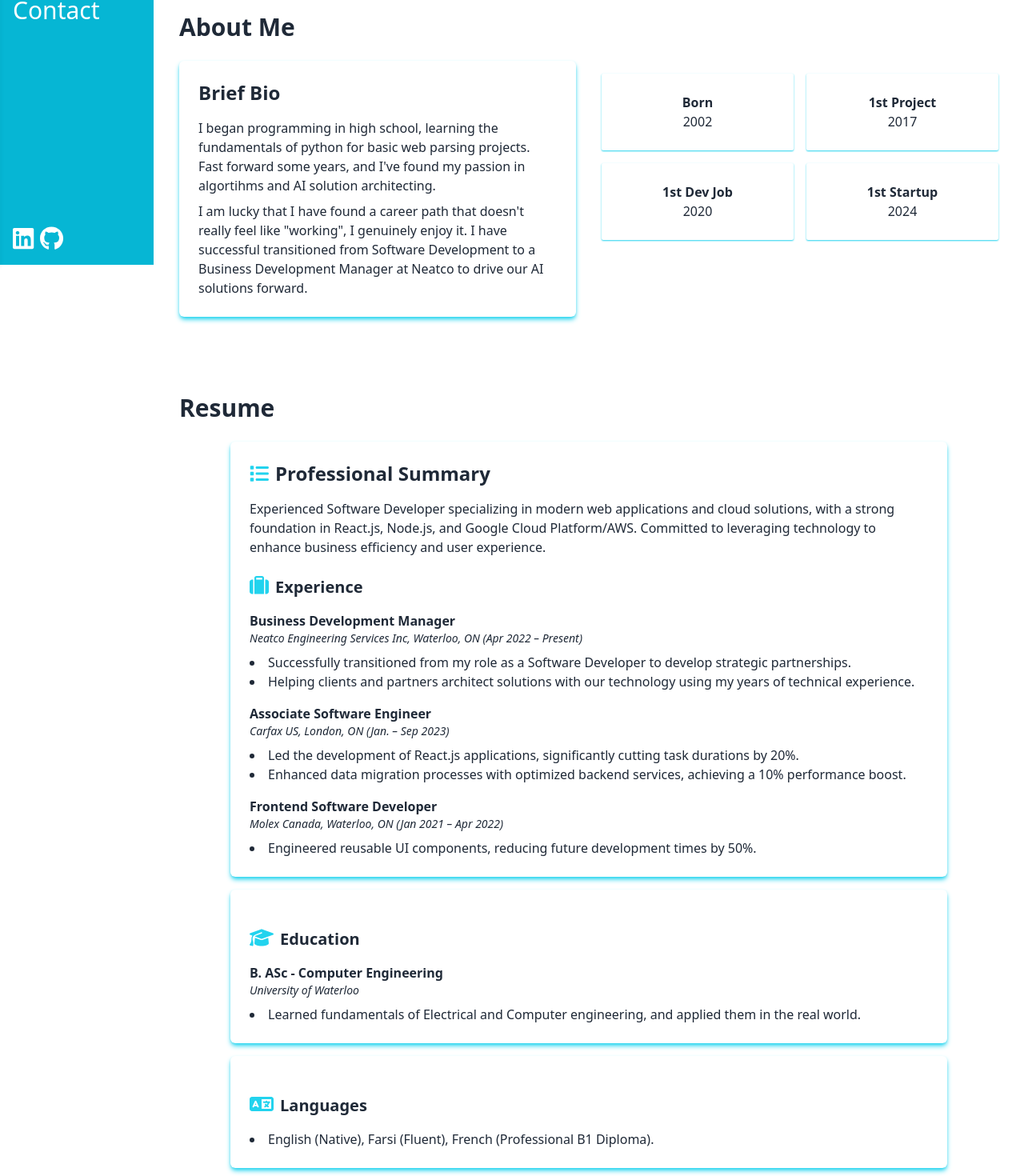
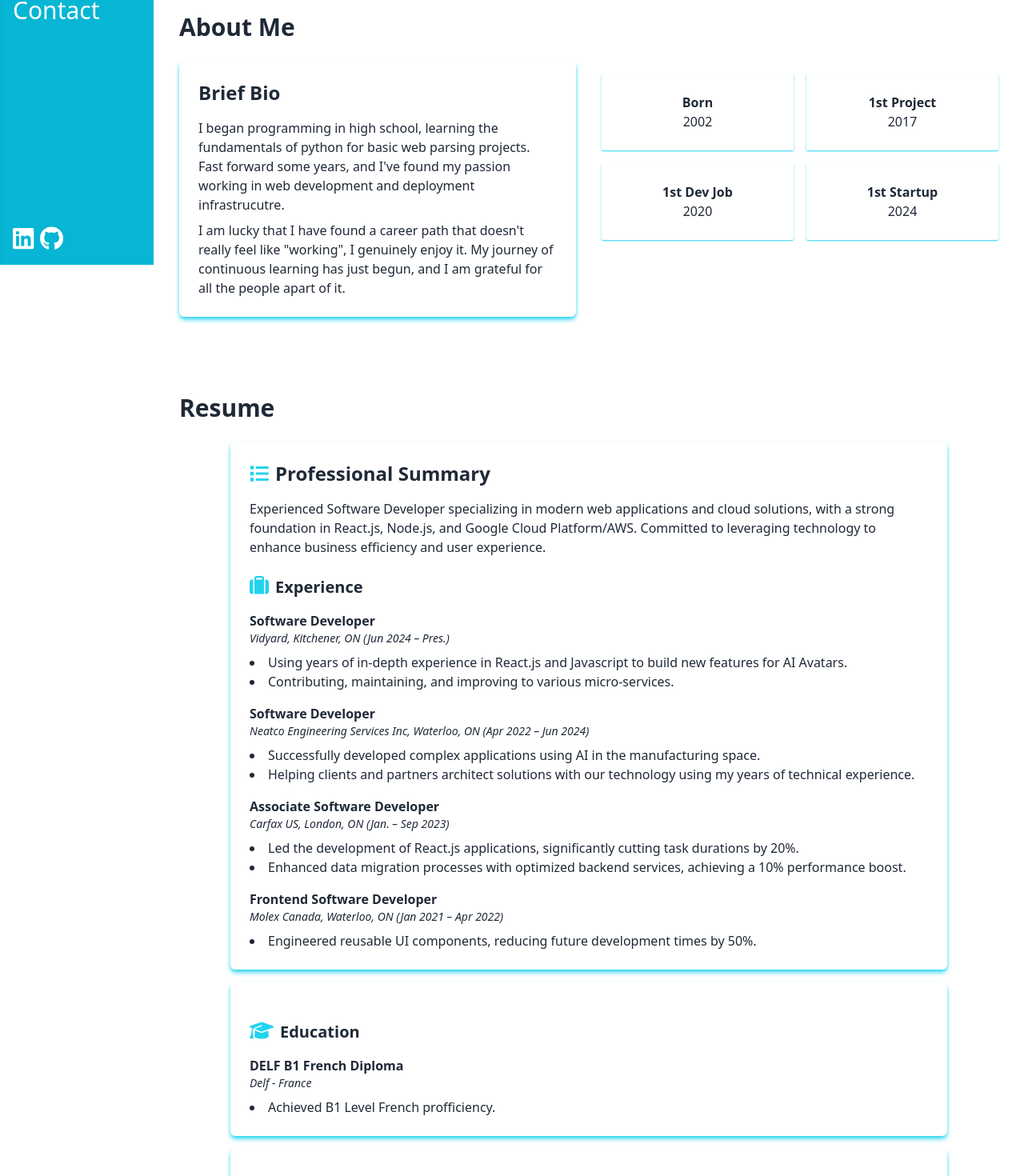
Before and after one commit to duble-k/kiancode, a React (Vite) app: page / in a window 1280 px wide. Shown: the part 469-1939 px from the top of the page at 80% size. Built offline with nearby package versions, Linux system fonts and the light colour scheme.

Commit message:
August 2024 Update

```diff
--- a/src/components/About.jsx
+++ b/src/components/About.jsx
@@ -19,11 +19,11 @@ const About = React.forwardRef((props, ref) => {
                             <h3 className="text-2xl font-semibold">Brief Bio</h3>
                             <p className="mt-4">
                                 I began programming in high school, learning the fundamentals of python for basic web parsing projects.
-                                Fast forward some years, and I've found my passion in algortihms and AI solution architecting.
+                                Fast forward some years, and I've found my passion working in web development and deployment infrastrucutre.
                             </p>
                             <p className="mt-2">
                                 I am lucky that I have found a career path that doesn't really feel like "working", I genuinely enjoy it.
-                                I have successful transitioned from Software Development to a Business Development Manager at Neatco to drive our AI solutions forward.
+                                My journey of continuous learning has just begun, and I am grateful for all the people apart of it.
                             </p>
                         </div>
                     </div>
--- a/src/components/Home.jsx
+++ b/src/components/Home.jsx
@@ -55,7 +55,7 @@ const Home = () => {
             <div className="flex flex-col items-center">
                 <img src="https://firebasestorage.googleapis.com/v0/b/kiancode.appspot.com/o/profile.jpeg?alt=media&token=6205ee9b-4b82-4f36-a825-969b7b5b8bf2" alt="Profile" className="lg:w-64 lg:h-64 w-48 h-48 rounded-full shadow-lg" />
                 <h1 className="text-3xl font-bold mt-4">Hi, this is Kian</h1>
-                <p className="text-xl mt-2">Business Development Manager</p>
+                <p className="text-xl mt-2">Software Developer at Vidyard</p>
             </div>
             <div className="flex flex-col items-center justify-center">
             <p className="text-center mt-6 relative">
--- a/src/components/Resume.jsx
+++ b/src/components/Resume.jsx
@@ -18,23 +18,33 @@ const Resume = React.forwardRef((props, ref) => {
                         </p>
 
                         <h3 className="text-xl font-semibold mt-6">
-                        <FontAwesomeIcon icon={faSuitcase} className="text-2xl text-cyan-400 mr-2" />
+                            <FontAwesomeIcon icon={faSuitcase} className="text-2xl text-cyan-400 mr-2" />
                             Experience
                         </h3>
 
                         {/* Job 1 */}
                         <div className="mt-4">
-                            <h4 className="font-bold">Business Development Manager</h4>
-                            <p className="text-sm italic">Neatco Engineering Services Inc, Waterloo, ON (Apr 2022 – Present)</p>
+                            <h4 className="font-bold">Software Developer</h4>
+                            <p className="text-sm italic">Vidyard, Kitchener, ON (Jun 2024 – Pres.)</p>
                             <ul className="list-disc list-inside mt-2">
-                                <li>Successfully transitioned from my role as a Software Developer to develop strategic partnerships.</li>
-                                <li>Helping clients and partners architect solutions with our technology using my years of technical experience.</li>
+                                <li>Using years of in-depth experience in React.js and Javascript to build new features for AI Avatars.</li>
+                                <li>Contributing, maintaining, and improving to various micro-services.</li>
                             </ul>
                         </div>
 
                         {/* Job 2 */}
                         <div className="mt-4">
-                            <h4 className="font-bold">Associate Software Engineer</h4>
+                            <h4 className="font-bold">Software Developer</h4>
+                            <p className="text-sm italic">Neatco Engineering Services Inc, Waterloo, ON (Apr 2022 – Jun 2024)</p>
+                            <ul className="list-disc list-inside mt-2">
+                                <li>Successfully developed complex applications using AI in the manufacturing space.</li>
+                                <li>Helping clients and partners architect solutions with our technology using my years of technical experience.</li>
+                            </ul>
+                        </div>
+
+                        {/* Job 3 */}
+                        <div className="mt-4">
+                            <h4 className="font-bold">Associate Software Developer</h4>
                             <p className="text-sm italic">Carfax US, London, ON (Jan. – Sep 2023)</p>
                             <ul className="list-disc list-inside mt-2">
                                 <li>Led the development of React.js applications, significantly cutting task durations by 20%.</li>
@@ -42,7 +52,7 @@ const Resume = React.forwardRef((props, ref) => {
                             </ul>
                         </div>
 
-                        {/* Job 3 */}
+                        {/* Job 4 */}
                         <div className="mt-4">
                             <h4 className="font-bold">Frontend Software Developer</h4>
                             <p className="text-sm italic">Molex Canada, Waterloo, ON (Jan 2021 – Apr 2022)</p>
@@ -57,15 +67,24 @@ const Resume = React.forwardRef((props, ref) => {
                 <div className="flex flex-col items-center mt-4">
                     <div className="w-full lg:max-w-4xl rounded-md shadow-md shadow-cyan-400 p-6">
                         <h3 className="text-xl font-semibold mt-6">
-                        <FontAwesomeIcon icon={faGraduationCap} className="text-2xl text-cyan-400 mr-2" />
+                            <FontAwesomeIcon icon={faGraduationCap} className="text-2xl text-cyan-400 mr-2" />
                             Education
                         </h3>
-                        {/* Job 1 */}
-                        <div className="mt-4">
+                        {/* Education 1 */}
+                        {/* <div className="mt-4">
                             <h4 className="font-bold">B. ASc - Computer Engineering</h4>
                             <p className="text-sm italic">University of Waterloo</p>
                             <ul className="list-disc list-inside mt-2">
                                 <li>Learned fundamentals of Electrical and Computer engineering, and applied them in the real world.</li>
+                            </ul>
+                        </div> */}
+
+                        {/* Education 2 */}
+                        <div className="mt-4">
+                            <h4 className="font-bold">DELF B1 French Diploma</h4>
+                            <p className="text-sm italic">Delf - France</p>
+                            <ul className="list-disc list-inside mt-2">
+                                <li>Achieved B1 Level French profficiency.</li>
                             </ul>
                         </div>
                     </div>
@@ -74,13 +93,13 @@ const Resume = React.forwardRef((props, ref) => {
                 <div className="flex flex-col items-center mt-4">
                     <div className="w-full lg:max-w-4xl rounded-md shadow-md shadow-cyan-400 p-6">
                         <h3 className="text-xl font-semibold mt-6">
-                        <FontAwesomeIcon icon={faLanguage} className="text-2xl text-cyan-400 mr-2" />
+                            <FontAwesomeIcon icon={faLanguage} className="text-2xl text-cyan-400 mr-2" />
                             Languages
                         </h3>
                         {/* Job 1 */}
                         <div className="mt-4">
                             <ul className="list-disc list-inside mt-2">
-                                <li>English (Native), Farsi (Fluent), French (Professional B1 Diploma). </li>
+                                <li>English (Native), Farsi (Fluent), French (Fluent). </li>
                             </ul>
                         </div>
                     </div>
```
